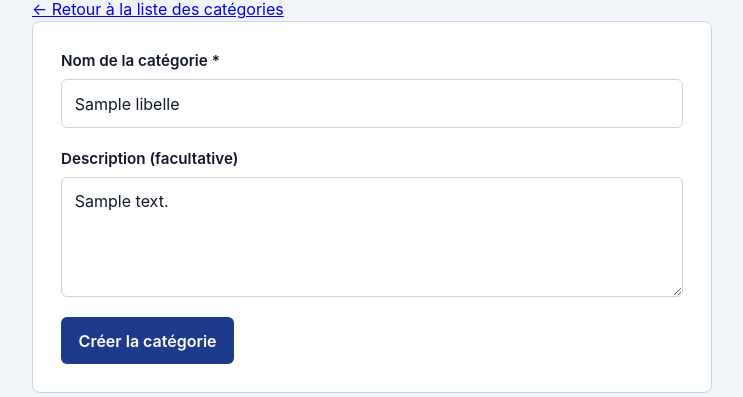
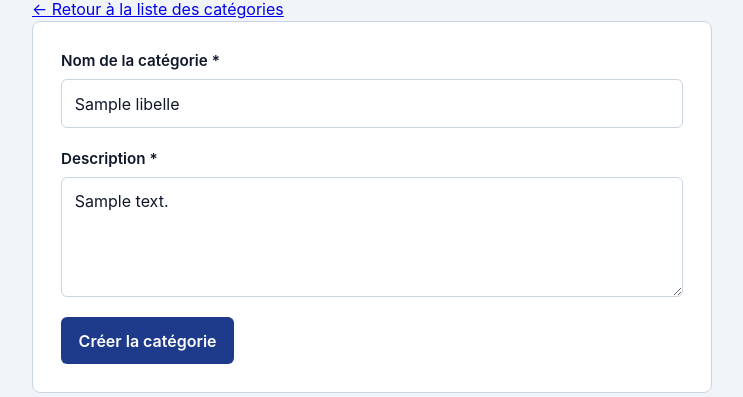
Before and after one commit to DSI301-GRP2-TEAM2/JobConnect, a Node server app: template api/src/views/agent/nouvelle-categorie.ejs in a window 1280 px wide. Shown: the part 183-580 px from the top of the page, without its empty margins (82-825 px from the left). Run offline with Node 20, Linux system fonts and the light colour scheme; the template is opened without the code that fills it: most values are stand-ins (such as "Sample title", 1, 10 or a date in 2020); some libraries are stand-ins or nearby versions.

Commit message:
fix: require category description in agent form

```diff
--- a/api/src/views/agent/nouvelle-categorie.ejs
+++ b/api/src/views/agent/nouvelle-categorie.ejs
@@ -32,8 +32,8 @@
           <input id="libelle" name="libelle" type="text" maxlength="100" required autocomplete="off" value="<%= values.libelle || '' %>">
         </div>
         <div class="form-field">
-          <label for="description">Description (facultative)</label>
-          <textarea id="description" name="description" rows="4" maxlength="500"><%= values.description || '' %></textarea>
+          <label for="description">Description *</label>
+          <textarea id="description" name="description" rows="4" maxlength="500" required><%= values.description || '' %></textarea>
         </div>
         <button class="btn-primary" type="submit">Créer la catégorie</button>
       </form>
```
